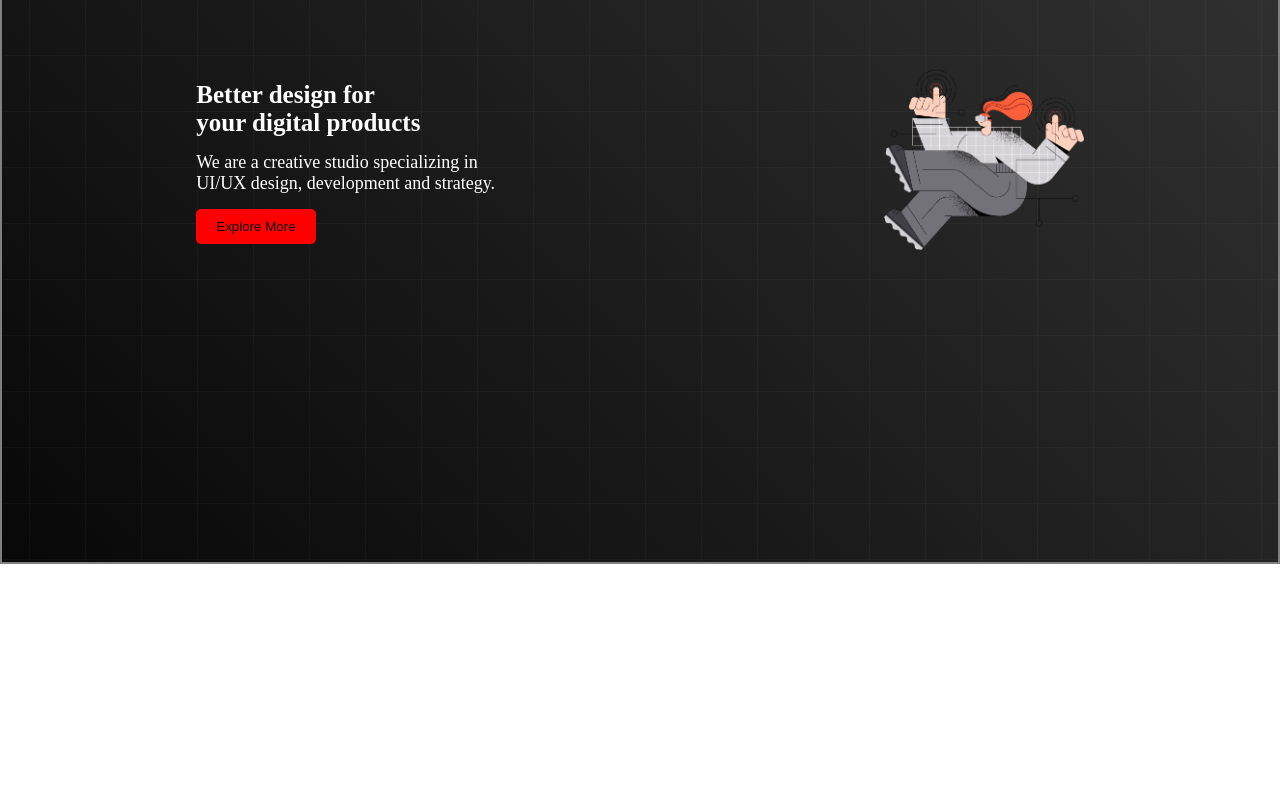
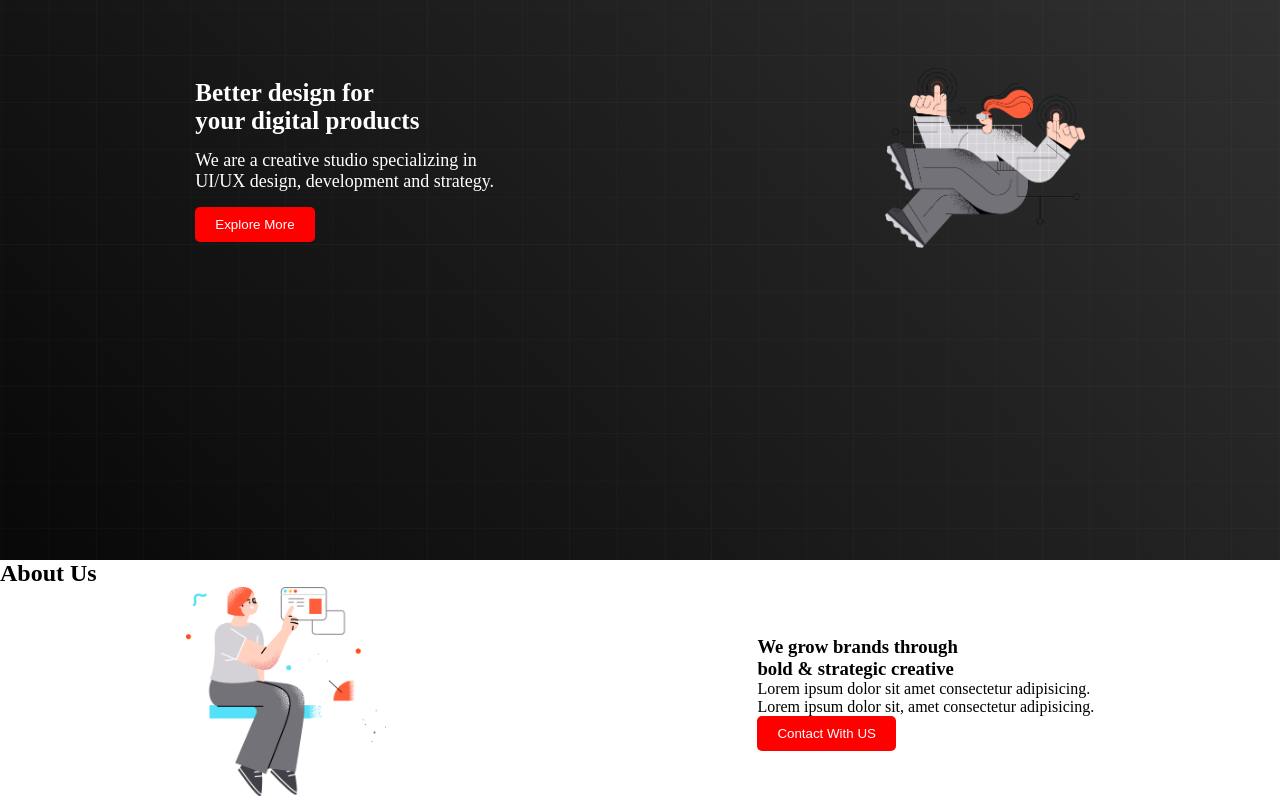
Before and after one commit to dev-sharif/First-web-repo, a plain HTML site: page index.html in a window 1280 px wide. Shown: the part 303-1103 px from the top of the page. Before the commit the page ends 867 px from the top, so only its background shows below. Drawn offline with Linux system fonts and the light colour scheme.

Commit message:
first repo

```diff
--- a/index.html
+++ b/index.html
@@ -34,6 +34,21 @@
 
         </div>
     </section>
+    <section>
+        <h1>About Us</h1>
+        <div class="about-container">
+            <div class="about-info">
+                <h3>We grow brands through <br>
+                    bold & strategic creative</h3>
+                    <p>Lorem ipsum dolor sit amet consectetur adipisicing.</p>
+                    <p>Lorem ipsum dolor sit, amet consectetur adipisicing.</p>
+                    <button class="btn">Contact With US</button>
+            </div>
+            <div class="about-photo">
+                <img class="baner-png" src="./images/section.png" alt="">
+            </div>
+        </div>
+    </section>
 
 </body>
 </html>
--- a/style.css
+++ b/style.css
@@ -39,11 +39,15 @@
     display: flex;
     justify-content: space-around;
     height: 100vh;
-    border:2px solid gray ;
+    /* border:2px solid gray ; */
     align-items: center;
     background-image: url("./images/background.png"),
     linear-gradient(45deg,rgb(8, 8, 8),rgb(53, 53, 53));
     color: white;
+    background-position: center;
+    background-size: cover;
+    background-repeat: no-repeat;
+
 
 }
 .titel{
@@ -60,4 +64,15 @@
     background-color: red;
     border: none;
     border-radius: 5px;
+    color: white;
 }
+.baner-png{
+    width: 200px;
+}
+.about-container{
+    display: flex;
+    justify-content:space-around ;
+    align-items: center;
+    flex-direction: row-reverse;
+
+}
```
